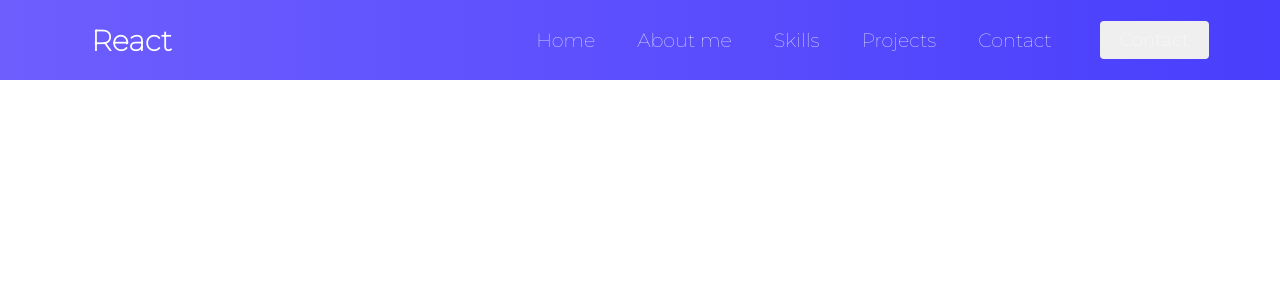
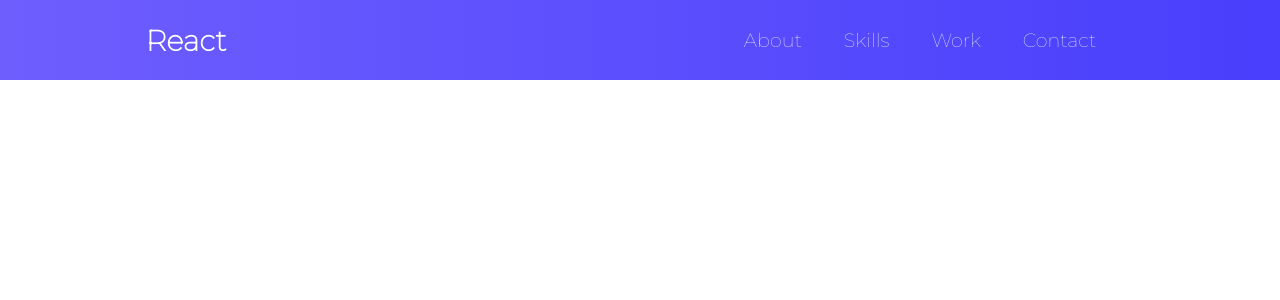
Before and after one commit to mireu-san/the-lighthouse, a React (Create React App) app: page / in a window 1280 px wide. Shown: the top 300 px of the page. Built offline with nearby package versions, Linux system fonts and the light colour scheme.

Commit message:
before connecting each page

```diff
--- a/src/components/Button.css
+++ /dev/null
@@ -1,46 +0,0 @@
-:root {
-    --primary: #3acbf7;
-}
-
-.btn {
-    padding: 8px 20px;
-    border-radius: 4px;
-    outline: none;
-    border: none;
-    cursor: pointer;
-}
-
-.btn:hover {
-    padding: 8px 20px;
-    transition: all 0.3s ease-out;
-    background: #fff;
-    color: #6568F4;
-    transition: 250ms;
-}
-
-.btn--primary {
-    background-color: var(--primary);
-}
-
-.btn--outline {
-    background-color: transparent;
-    color: #fff;
-    padding: 8px 20px;
-    border-radius: 40x;
-    border: 1px solid var(--primary);
-    transition: all 0.3s ease-out;
-}
-
-.btn__medium {
-    padding: 8px 20px;
-    border-radius: 4px;
-    font-size: 18px;
-    color: #fff;
-}
-
-.btn__large {
-    padding: 12px 26px;
-    border-radius: 4px;
-    font-size: 20px;
-    color: #fff;
-}
--- a/src/components/Button.js
+++ /dev/null
@@ -1,32 +0,0 @@
-import React from 'react';
-import './Button.css';
-
-const STYLES = [
-    'btn__primary',
-    'btn__outline'
-]
-
-
-const SIZES = [
-    'btn__medium',
-    'btn__large'
-]
-
-export const Button = ({
-    children,
-    type,
-    onClick,
-    buttonStyle,
-    buttonSize
-}) => {
-
-    const checkButtonStyle = STYLES.includes(buttonStyle) ? buttonStyle : STYLES[0];
-
-    const checkButtonSize = SIZES.includes(buttonSize) ? buttonSize : SIZES[0];
-
-    return (
-        <button className={`btn ${checkButtonStyle} ${checkButtonSize}`} onClick={onClick} type={type}>
-            {children}
-        </button>
-    )
-}
--- a/src/components/Navbar/MenuItems.js
+++ b/src/components/Navbar/MenuItems.js
@@ -1,11 +1,6 @@
 export const MenuItems = [
     {
-        title: 'Home',
-        url: 'home',
-        cName: 'nav__links'
-    },
-    {
-        title: 'About me',
+        title: 'About',
         url: 'about',
         cName: 'nav__links'
     },
@@ -15,8 +10,8 @@ export const MenuItems = [
         cName: 'nav__links'
     },
     {
-        title: 'Projects',
-        url: 'projects',
+        title: 'Work',
+        url: 'work',
         cName: 'nav__links'
     },
     {
--- a/src/components/Navbar/Navbar.js
+++ b/src/components/Navbar/Navbar.js
@@ -1,6 +1,6 @@
 import React, { Component } from 'react';
 import { MenuItems } from './MenuItems';
-import { Button } from '../Button';
+
 import './Navbar.css';
 
 class Navbar extends Component {
@@ -29,7 +29,7 @@ class Navbar extends Component {
                         )
                     })}
                 </ul>
-                <Button>Contact</Button>
+
             </nav>
         )
     }
```
